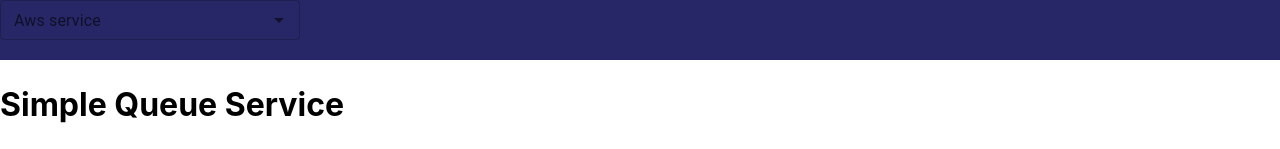
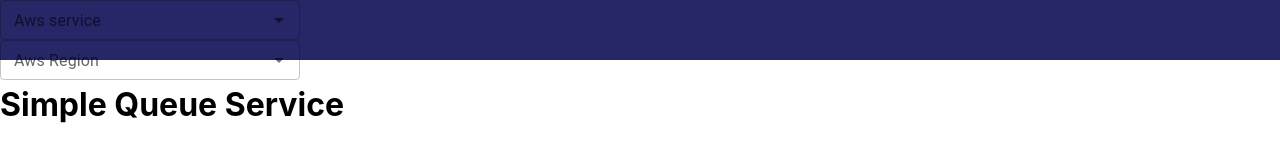
Before and after one commit to omriLugasi/localstack-maya, a React (Vite) app in the folder ui/webui/: page / in a window 1280 px wide. Shown: the top 149 px of the page. Built offline with nearby package versions, Linux system fonts and the light colour scheme; no server answers.

Commit message:
feat(region): set aws region

```diff
--- a/ui/webui/src/App.tsx
+++ b/ui/webui/src/App.tsx
@@ -1,18 +1,28 @@
-import { useState } from 'react'
+import {useEffect, useState} from 'react'
 import './App.css'
 import {Navbar} from "./navbar";
 import {SqsManagement} from "./services/sqs/sqsManagement";
 
 function App() {
   const [activeService, setActiveService] = useState<string | null>('SQS')
+  const [region, setRegion] = useState<string>('us-east-1')
+
+  useEffect(() => {
+      window.region = 'us-east-1'
+  })
 
   return (
     <>
         <Navbar
             services={['SQS', 'S3', 'SNS']}
+            regions={['us-east-1', 'us-east-2', 'us-west-1', 'us-west-2', 'eu-central-1' ]}
             onServiceChange={(selectedValue => {setActiveService(selectedValue)})}
+            onRegionChange={(selectedValue => {
+                window.region = selectedValue
+                setRegion(selectedValue as string)
+            })}
         />
-        {activeService === 'SQS' ? <SqsManagement /> : activeService}
+        {activeService === 'SQS' ? <SqsManagement region={region} /> : activeService}
     </>
   )
 }
--- a/ui/webui/src/api/sqs.ts
+++ b/ui/webui/src/api/sqs.ts
@@ -3,11 +3,16 @@
 
 
 export const getSqses = async (params: { prefix: string }) => {
-    const response = await API.get('/sqs', { params })
+    const response = await API.get('/sqs', { params: {
+        ...params, region: window.region
+        } })
     return response.data
 }
 
 export const createSqs = async (params: { queueName: string, attributes: Record<string, unknown>, tags: Record<string, unknown> }) => {
-    const response = await API.post('/sqs', params)
+    const response = await API.post('/sqs', {
+        ...params,
+        region: window.region
+    })
     return response.data
 }
--- a/ui/webui/src/navbar/index.tsx
+++ b/ui/webui/src/navbar/index.tsx
@@ -4,7 +4,9 @@
 
 interface IProps {
     onServiceChange: (selectedValue: string | null) => void,
+    onRegionChange: (selectedValue: string | null) => void,
     services: string[]
+    regions: string[]
 }
 
 export const Navbar = (props: IProps) => {
@@ -15,7 +17,6 @@
             <Autocomplete
                 disablePortal
                 size={'small'}
-                id="combo-box-demo"
                 options={props.services}
                 sx={{ width: 300 }}
                 onChange={(arg, selectedValue) => {
@@ -24,6 +25,17 @@
                 renderInput={(params) => <TextField {...params} label="Aws service" />}
             />
 
+            <Autocomplete
+                disablePortal
+                size={'small'}
+                options={props.regions}
+                sx={{ width: 300 }}
+                onChange={(arg, selectedValue) => {
+                    props.onRegionChange(selectedValue)
+                }}
+                renderInput={(params) => <TextField {...params} label="Aws Region" />}
+            />
+
         </div>
     )
 }
--- a/ui/webui/src/services/sqs/sqsManagement.tsx
+++ b/ui/webui/src/services/sqs/sqsManagement.tsx
@@ -7,7 +7,7 @@
 import {CreateNewSqs} from "./createNewSqs";
 
 interface IProps {
-
+    region?: string
 }
 
 export const SqsManagement = (props: IProps) => {
@@ -28,7 +28,7 @@
 
     useEffect(() => {
         fetchSqs()
-    }, [searchValue])
+    }, [searchValue, props.region])
 
     return (
         <div>
```
